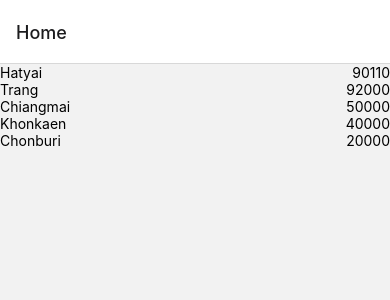
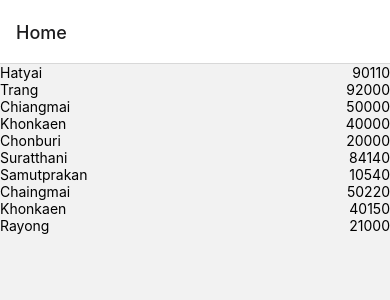
Before and after one commit to SahingkarnSuksabai/3SA04_63471, a React Native app: screen /Home in a window 390 px wide. Shown: the top 300 px of the page. Built offline with nearby package versions, Linux system fonts and the light colour scheme.

Commit message:
PART6 ADD PROVINCE

```diff
--- a/screen/ZipCodeScreen.js
+++ b/screen/ZipCodeScreen.js
@@ -9,6 +9,11 @@ const availableZipItems = [
     { place: 'Chiangmai', code: '50000' },
     { place: 'Khonkaen', code: '40000' },
     { place: 'Chonburi', code: '20000' },
+    { place: 'Suratthani', code: '84140' },
+    { place: 'Samutprakan', code: '10540' },
+    { place: 'Chaingmai', code: '50220' },
+    { place: 'Khonkaen', code: '40150' },
+    { place: 'Rayong', code: '21000' },
    ]
 
 const ZipItem = ({place, code, navigation}) => (
```
